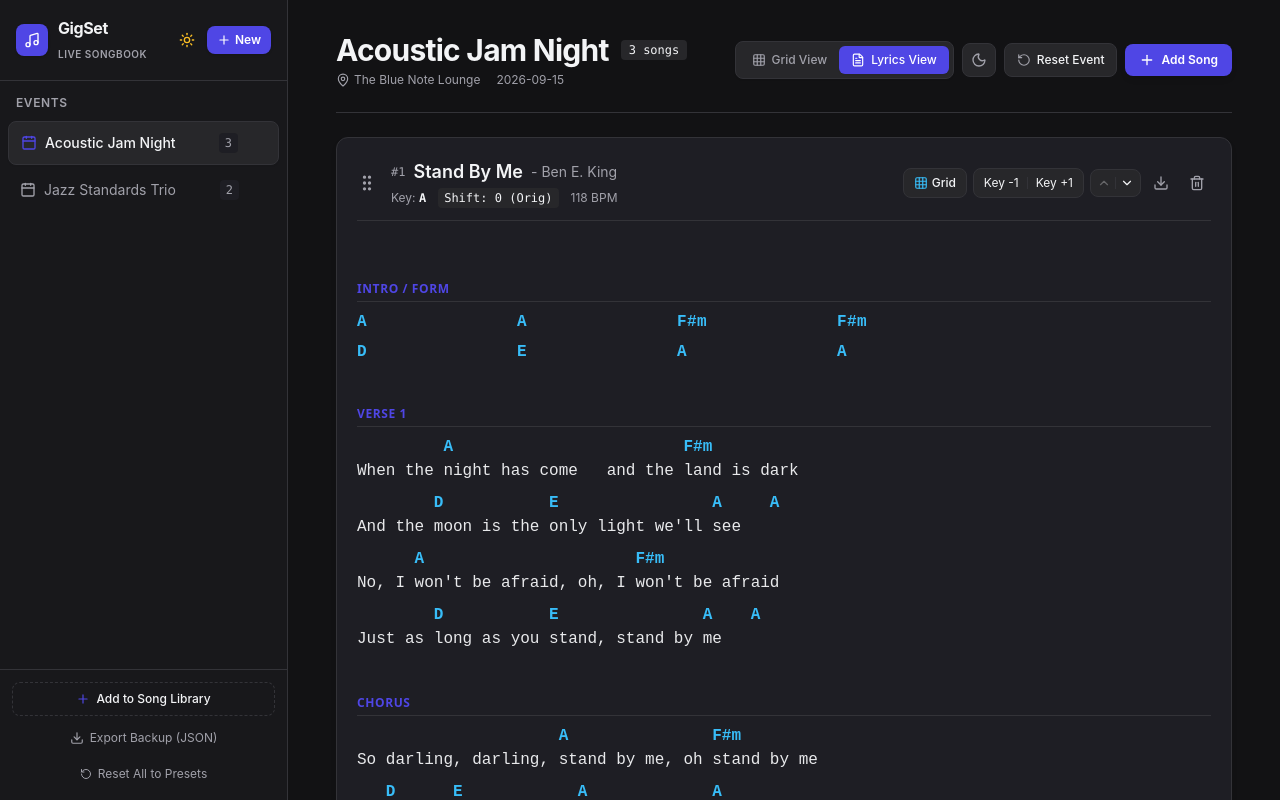
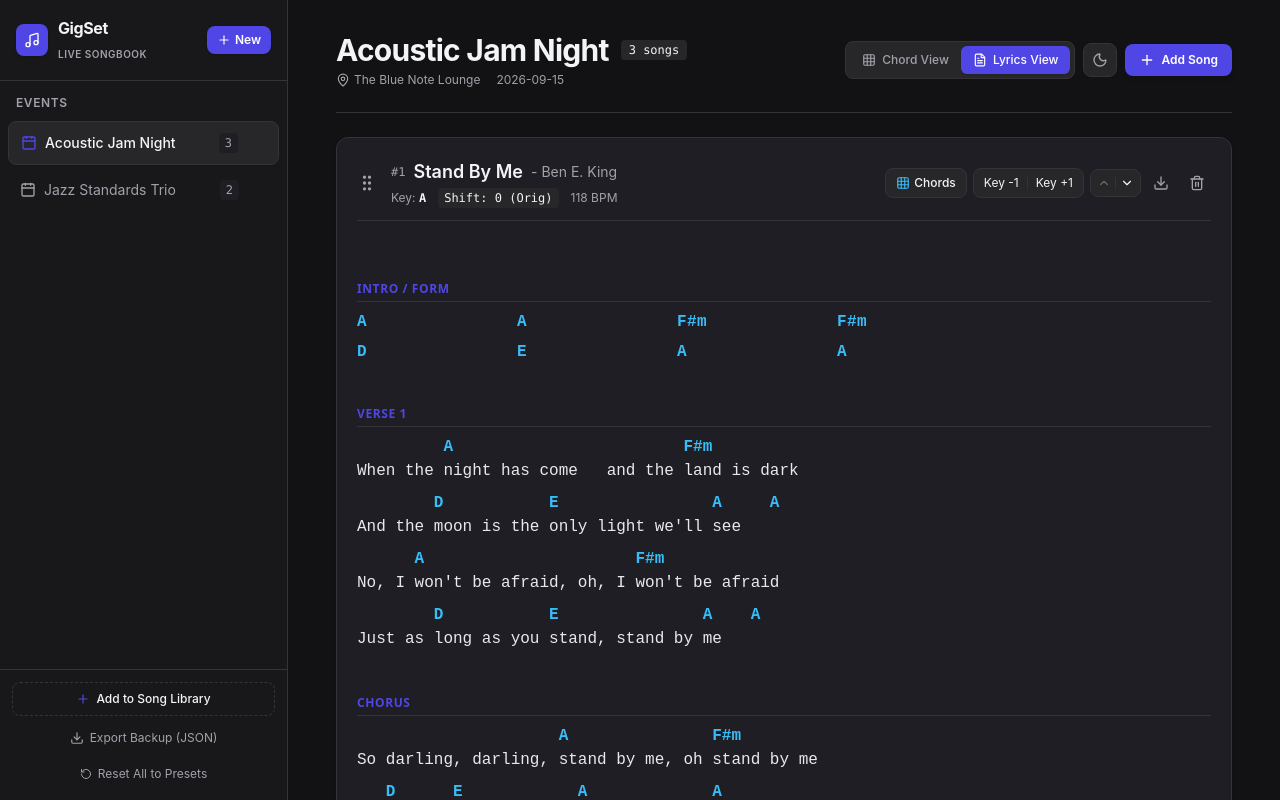
Before and after one commit to igorsdub/gigset, a React (Vite) app: page / in a window 1280 px wide. Built offline with nearby package versions, Linux system fonts and the light colour scheme.

Commit message:
refactor: lock to stage dark theme, rename to Chord View, and add Reset Key button on song card

```diff
--- a/src/App.tsx
+++ b/src/App.tsx
@@ -1,12 +1,10 @@
 import React, { useState } from 'react';
 import { useGigSetState } from './hooks/useGigSetState';
-import { useTheme } from './hooks/useTheme';
 import { Sidebar } from './components/Sidebar';
 import { EventHeader } from './components/EventHeader';
 import { SongCard } from './components/SongCard';
 import { AddSongModal } from './components/AddSongModal';
 import { NewSongModal } from './components/NewSongModal';
-import { PRESET_EVENTS } from './data/presets';
 import { exportBackup } from './utils/exportUtils';
 import { Music, Plus } from 'lucide-react';
 
@@ -16,6 +14,7 @@ export const App: React.FC = () => {
     setActiveEventId,
     setMasterViewMode,
     shiftSongKey,
+    resetSongKey,
     moveSong,
     removeSongFromEvent,
     addSongToEvent,
@@ -23,18 +22,14 @@ export const App: React.FC = () => {
     createNewEvent,
     deleteEvent,
     addSongToLibrary,
-    resetEventToPreset,
     resetAllToPresets
   } = useGigSetState();
-
-  const { theme, toggleTheme } = useTheme();
 
   const [isAddSongModalOpen, setIsAddSongModalOpen] = useState(false);
   const [isNewSongModalOpen, setIsNewSongModalOpen] = useState(false);
   const [draggedIndex, setDraggedIndex] = useState<number | null>(null);
 
   const activeEvent = state.events.find(e => e.id === state.activeEventId);
-  const isPresetEvent = activeEvent ? PRESET_EVENTS.some(pe => pe.id === activeEvent.id) : false;
 
   const handleCreateNewEvent = () => {
     const name = window.prompt('Enter Event Name (e.g. Saturday Night Jam):');
@@ -66,8 +61,6 @@ export const App: React.FC = () => {
       <Sidebar
         events={state.events}
         activeEventId={state.activeEventId}
-        theme={theme}
-        onToggleTheme={toggleTheme}
         onSelectEvent={setActiveEventId}
         onNewEvent={handleCreateNewEvent}
         onDeleteEvent={deleteEvent}
@@ -84,10 +77,8 @@ export const App: React.FC = () => {
               <EventHeader
                 event={activeEvent}
                 masterViewMode={state.masterViewMode}
-                isPreset={isPresetEvent}
                 onSetMasterViewMode={setMasterViewMode}
                 onAddSong={() => setIsAddSongModalOpen(true)}
-                onResetEvent={() => resetEventToPreset(activeEvent.id)}
               />
 
               {activeEvent.songs.length === 0 ? (
@@ -120,6 +111,7 @@ export const App: React.FC = () => {
                         totalSongs={activeEvent.songs.length}
                         masterViewMode={state.masterViewMode}
                         onShiftKey={amt => shiftSongKey(activeEvent.id, idx, amt)}
+                        onResetKey={() => resetSongKey(activeEvent.id, idx)}
                         onMove={dir => moveSong(activeEvent.id, idx, idx + dir)}
                         onRemove={() => removeSongFromEvent(activeEvent.id, idx)}
                         onToggleViewMode={() => toggleSongViewMode(activeEvent.id, idx)}
--- a/src/components/ChordGridView.tsx
+++ b/src/components/ChordView.tsx
@@ -1,12 +1,12 @@
 import React from 'react';
 import { parseChordGrid } from '../utils/chordParser';
 
-interface ChordGridViewProps {
+interface ChordViewProps {
   content: string;
   transpose: number;
 }
 
-export const ChordGridView: React.FC<ChordGridViewProps> = ({ content, transpose }) => {
+export const ChordView: React.FC<ChordViewProps> = ({ content, transpose }) => {
   const sections = parseChordGrid(content, transpose);
 
   if (sections.length === 0) {
--- a/src/components/EventHeader.tsx
+++ b/src/components/EventHeader.tsx
@@ -1,26 +1,24 @@
 import React, { useState, useEffect } from 'react';
 import { Event, ViewMode } from '../types';
-import { Plus, RotateCcw, Grid, FileText, Sun, Moon, MapPin } from 'lucide-react';
+import { Plus, Grid, FileText, Sun, Moon, MapPin } from 'lucide-react';
 
 interface EventHeaderProps {
   event: Event;
   masterViewMode: ViewMode;
-  isPreset: boolean;
   onSetMasterViewMode: (mode: ViewMode) => void;
   onAddSong: () => void;
-  onResetEvent: () => void;
 }
 
 export const EventHeader: React.FC<EventHeaderProps> = ({
   event,
   masterViewMode,
-  isPreset,
   onSetMasterViewMode,
-  onAddSong,
-  onResetEvent
+  onAddSong
 }) => {
   const [wakeLockActive, setWakeLockActive] = useState(false);
   const [wakeLockSentinel, setWakeLockSentinel] = useState<any>(null);
+
+  const isChordView = masterViewMode === 'chord' || masterViewMode === 'grid';
 
   // Screen wake lock support for stage mode
   const toggleWakeLock = async () => {
@@ -81,23 +79,23 @@ export const EventHeader: React.FC<EventHeaderProps> = ({
 
       {/* Action Toolbar */}
       <div className="flex items-center gap-2 flex-wrap">
-        {/* Master View Switcher */}
+        {/* Master View Switcher: Chord View vs Lyrics View */}
         <div className="flex items-center bg-stage-hover rounded-lg p-1 border border-stage-border shadow-sm">
           <button
-            onClick={() => onSetMasterViewMode('grid')}
-            title="Switch all songs to Chord Grid (iReal Pro style)"
+            onClick={() => onSetMasterViewMode('chord')}
+            title="Switch all songs to Chord View (form and measures)"
             className={`flex items-center gap-1.5 px-3 py-1.5 rounded-md text-xs font-medium transition-colors ${
-              masterViewMode === 'grid'
+              isChordView
                 ? 'bg-stage-accent text-white shadow-sm'
                 : 'text-stage-muted hover:text-stage-text'
             }`}
           >
             <Grid className="w-3.5 h-3.5" />
-            <span>Grid View</span>
+            <span>Chord View</span>
           </button>
           <button
             onClick={() => onSetMasterViewMode('lyrics')}
-            title="Switch all songs to Lyrics & Chords"
+            title="Switch all songs to Lyrics View (lyrics & chords)"
             className={`flex items-center gap-1.5 px-3 py-1.5 rounded-md text-xs font-medium transition-colors ${
               masterViewMode === 'lyrics'
                 ? 'bg-stage-accent text-white shadow-sm'
@@ -122,18 +120,6 @@ export const EventHeader: React.FC<EventHeaderProps> = ({
           {wakeLockActive ? <Sun className="w-4 h-4" /> : <Moon className="w-4 h-4" />}
         </button>
 
-        {/* Reset Event to preset */}
-        {isPreset && (
-          <button
-            onClick={onResetEvent}
-            title="Reset this event to repository preset"
-            className="flex items-center gap-1.5 bg-stage-hover hover:bg-stage-card text-stage-text px-3 py-2 rounded-lg text-xs font-medium border border-stage-border transition-colors"
-          >
-            <RotateCcw className="w-3.5 h-3.5 text-stage-muted" />
-            <span className="hidden sm:inline">Reset Event</span>
-          </button>
-        )}
-
         {/* Add Song to Event */}
         <button
           onClick={onAddSong}
--- a/src/components/Sidebar.tsx
+++ b/src/components/Sidebar.tsx
@@ -1,13 +1,10 @@
 import React from 'react';
 import { Event } from '../types';
-import { Theme } from '../hooks/useTheme';
-import { Music, Plus, RotateCcw, Calendar, Trash2, Download, Sun, Moon } from 'lucide-react';
+import { Music, Plus, RotateCcw, Calendar, Trash2, Download } from 'lucide-react';
 
 interface SidebarProps {
   events: Event[];
   activeEventId: string | null;
-  theme: Theme;
-  onToggleTheme: () => void;
   onSelectEvent: (id: string) => void;
   onNewEvent: () => void;
   onDeleteEvent: (id: string) => void;
@@ -19,8 +16,6 @@ interface SidebarProps {
 export const Sidebar: React.FC<SidebarProps> = ({
   events,
   activeEventId,
-  theme,
-  onToggleTheme,
   onSelectEvent,
   onNewEvent,
   onDeleteEvent,
@@ -44,16 +39,6 @@ export const Sidebar: React.FC<SidebarProps> = ({
           </div>
         </div>
 
-        <div className="flex items-center gap-1.5">
-          {/* Theme Toggle */}
-          <button
-            onClick={onToggleTheme}
-            title={theme === 'dark' ? 'Switch to Paper Light mode' : 'Switch to Stage Dark mode'}
-            className="p-1.5 rounded-lg text-stage-muted hover:text-stage-text hover:bg-stage-hover transition-colors"
-          >
-            {theme === 'dark' ? <Sun className="w-4 h-4 text-amber-400" /> : <Moon className="w-4 h-4 text-indigo-600" />}
-          </button>
-
         {/* New Event */}
         <button
           onClick={onNewEvent}
@@ -63,7 +48,6 @@ export const Sidebar: React.FC<SidebarProps> = ({
           <Plus className="w-3.5 h-3.5" />
           <span>New</span>
         </button>
-        </div>
       </div>
 
       {/* Events List */}
--- a/src/components/SongCard.tsx
+++ b/src/components/SongCard.tsx
@@ -1,10 +1,10 @@
 import React from 'react';
 import { Song, SongEntry, ViewMode } from '../types';
-import { ChordGridView } from './ChordGridView';
+import { ChordView } from './ChordView';
 import { LyricsView } from './LyricsView';
 import { shiftNote, formatKeyShift } from '../utils/musicTheory';
 import { exportSongChordPro } from '../utils/exportUtils';
-import { Grid, FileText, ChevronUp, ChevronDown, Trash2, GripVertical, Download } from 'lucide-react';
+import { Grid, FileText, ChevronUp, ChevronDown, Trash2, GripVertical, Download, RotateCcw } from 'lucide-react';
 
 interface SongCardProps {
   song: Song;
@@ -13,6 +13,7 @@ interface SongCardProps {
   totalSongs: number;
   masterViewMode: ViewMode;
   onShiftKey: (amount: number) => void;
+  onResetKey: () => void;
   onMove: (direction: number) => void;
   onRemove: () => void;
   onToggleViewMode: () => void;
@@ -28,6 +29,7 @@ export const SongCard: React.FC<SongCardProps> = ({
   totalSongs,
   masterViewMode,
   onShiftKey,
+  onResetKey,
   onMove,
   onRemove,
   onToggleViewMode,
@@ -36,6 +38,7 @@ export const SongCard: React.FC<SongCardProps> = ({
   onDrop
 }) => {
   const effectiveViewMode = entry.viewModeOverride || masterViewMode;
+  const isChordView = effectiveViewMode === 'chord' || effectiveViewMode === 'grid';
   const currentKey = shiftNote(song.defaultKey, entry.transpose);
 
   return (
@@ -81,10 +84,10 @@ export const SongCard: React.FC<SongCardProps> = ({
           {/* View mode toggle */}
           <button
             onClick={onToggleViewMode}
-            title={`Switch to ${effectiveViewMode === 'grid' ? 'Lyrics & Chords' : 'Chord Grid'} view`}
+            title={`Switch to ${isChordView ? 'Lyrics View' : 'Chord View'}`}
             className="flex items-center gap-1 bg-stage-hover hover:bg-stage-accent hover:text-white text-stage-text px-2.5 py-1.5 rounded-lg text-xs font-medium border border-stage-border transition-colors"
           >
-            {effectiveViewMode === 'grid' ? (
+            {isChordView ? (
               <>
                 <FileText className="w-3.5 h-3.5 text-stage-accent" />
                 <span className="hidden sm:inline">Lyrics</span>
@@ -92,12 +95,12 @@ export const SongCard: React.FC<SongCardProps> = ({
             ) : (
               <>
                 <Grid className="w-3.5 h-3.5 text-stage-chord" />
-                <span className="hidden sm:inline">Grid</span>
+                <span className="hidden sm:inline">Chords</span>
               </>
             )}
           </button>
 
-          {/* Key shifts */}
+          {/* Key shifts & Reset Key */}
           <div className="flex items-center bg-stage-hover rounded-lg border border-stage-border p-0.5">
             <button
               onClick={() => onShiftKey(-1)}
@@ -114,6 +117,19 @@ export const SongCard: React.FC<SongCardProps> = ({
             >
               Key +1
             </button>
+            {entry.transpose !== 0 && (
+              <>
+                <div className="w-[1px] h-3 bg-stage-border"></div>
+                <button
+                  onClick={onResetKey}
+                  title={`Reset key to original preset (${song.defaultKey})`}
+                  className="flex items-center gap-1 px-2 py-1 text-xs text-amber-400 hover:text-amber-300 hover:bg-stage-card rounded transition-colors font-medium"
+                >
+                  <RotateCcw className="w-3 h-3" />
+                  <span>Reset Key</span>
+                </button>
+              </>
+            )}
           </div>
 
           {/* Reordering */}
@@ -159,8 +175,8 @@ export const SongCard: React.FC<SongCardProps> = ({
 
       {/* Content Rendering */}
       <div className="overflow-x-auto">
-        {effectiveViewMode === 'grid' ? (
-          <ChordGridView content={song.content} transpose={entry.transpose} />
+        {isChordView ? (
+          <ChordView content={song.content} transpose={entry.transpose} />
         ) : (
           <LyricsView content={song.content} transpose={entry.transpose} />
         )}
--- a/src/hooks/useTheme.ts
+++ /dev/null
@@ -1,28 +0,0 @@
-import { useState, useEffect } from 'react';
-
-export type Theme = 'dark' | 'light';
-
-export function useTheme() {
-  const [theme, setTheme] = useState<Theme>(() => {
-    const saved = localStorage.getItem('gigset_theme');
-    return saved === 'light' ? 'light' : 'dark';
-  });
-
-  useEffect(() => {
-    const root = document.documentElement;
-    if (theme === 'light') {
-      root.classList.add('light');
-      root.classList.remove('dark');
-    } else {
-      root.classList.add('dark');
-      root.classList.remove('light');
-    }
-    localStorage.setItem('gigset_theme', theme);
-  }, [theme]);
-
-  const toggleTheme = () => {
-    setTheme(prev => (prev === 'dark' ? 'light' : 'dark'));
-  };
-
-  return { theme, toggleTheme };
-}
--- a/src/index.css
+++ b/src/index.css
@@ -14,24 +14,11 @@
   --muted-text: #a1a1aa;
 }
 
-html.light {
-  --bg: #f8fafc;
-  --sidebar-bg: #f1f5f9;
-  --card-bg: #ffffff;
-  --hover-bg: #e2e8f0;
-  --border: #cbd5e1;
-  --accent: #4f46e5;
-  --chord-color: #0284c7;
-  --text: #0f172a;
-  --muted-text: #64748b;
-}
-
 body {
   background-color: var(--bg);
   color: var(--text);
   margin: 0;
   font-family: -apple-system, BlinkMacSystemFont, "Segoe UI", Roboto, sans-serif;
-  transition: background-color 0.15s ease, color 0.15s ease;
 }
 
 /* Custom scrollbars */
@@ -58,7 +45,7 @@ body {
   font-size: 1.05rem;
 }
 
-/* iReal Pro Style Measure Box */
+/* Measure Box */
 .measure-box {
   min-height: 68px;
   display: flex;
--- a/src/types/index.ts
+++ b/src/types/index.ts
@@ -1,4 +1,4 @@
-export type ViewMode = 'grid' | 'lyrics';
+export type ViewMode = 'chord' | 'lyrics' | 'grid';
 
 export interface Song {
   id: string;
```
Also changed, not shown: src/hooks/useGigSetState.ts (+18 -0 lines), 1 other file (tests, documents, lock files or other folders). Lines whose indentation alone changed are shown as unchanged.
